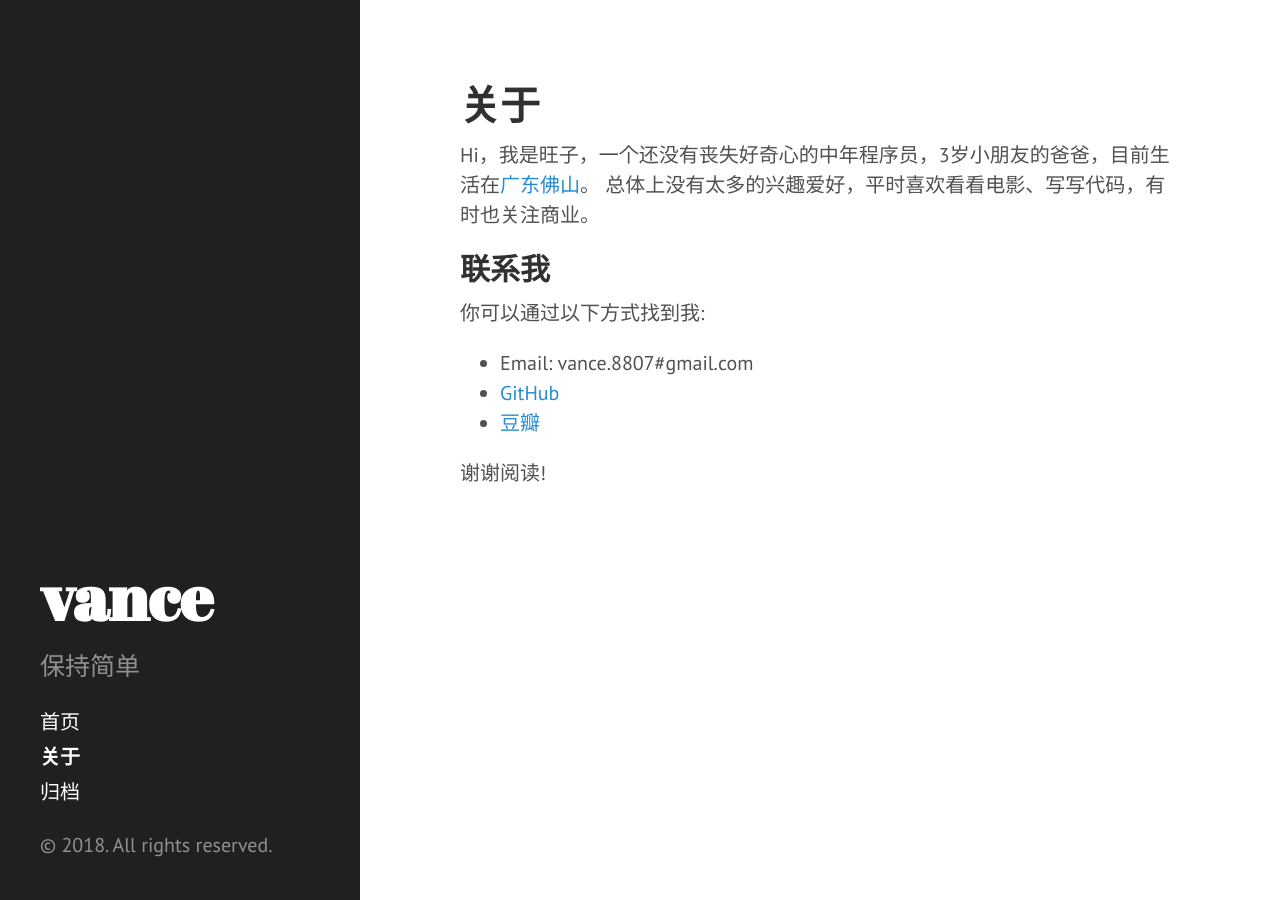
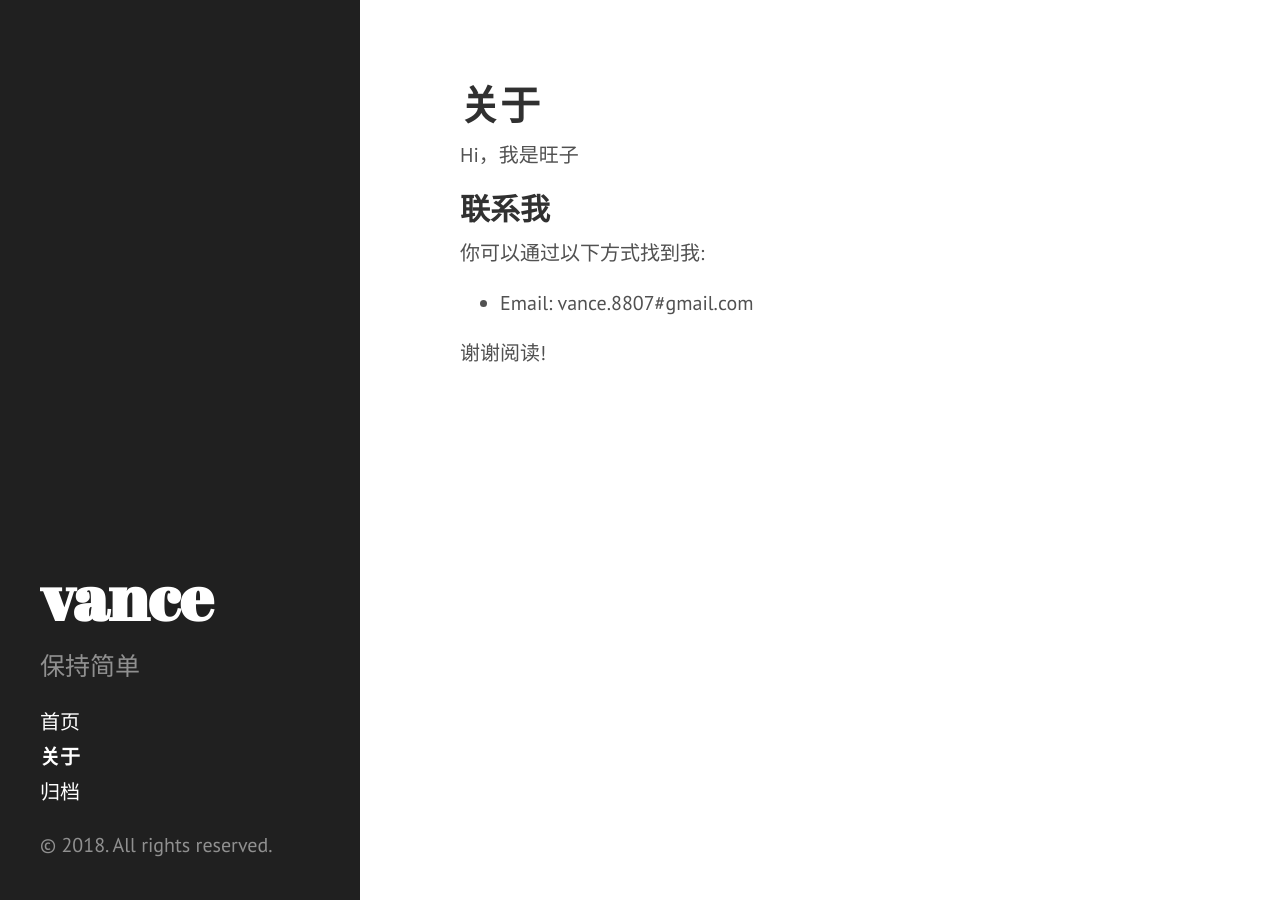
Before and after one commit to vancefantasy/vancefantasy.github.io, a Jekyll site: the page built from about.md, in a window 1280 px wide. Built offline with Jekyll 4.4.1, drawn with Linux system fonts in a browser that asks for light colours; Markdown is read by kramdown in place of the engine named in the settings.

Commit message:
update aboutme

```diff
--- a/about.md
+++ b/about.md
@@ -3,15 +3,12 @@ layout: page
 title: 关于
 ---
 
-Hi，我是旺子，一个还没有丧失好奇心的中年程序员，3岁小朋友的爸爸，目前生活在[广东佛山](https://goo.gl/maps/vT4ZegKTSND2)。
-总体上没有太多的兴趣爱好，平时喜欢看看电影、写写代码，有时也关注商业。
+Hi，我是旺子
 
 ## 联系我
 
 你可以通过以下方式找到我:
 
 * Email: vance.8807#gmail.com
-* [GitHub](https://github.com/vancefantasy)
-* [豆瓣](https://www.douban.com/people/tankme/)
 
 谢谢阅读!
```
